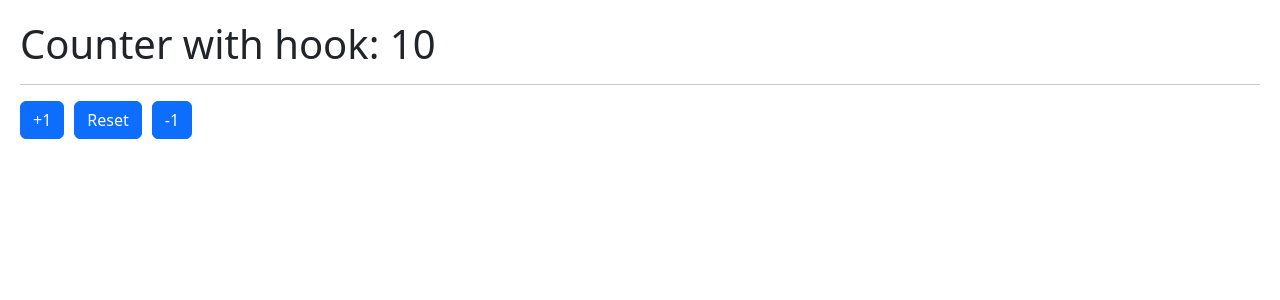
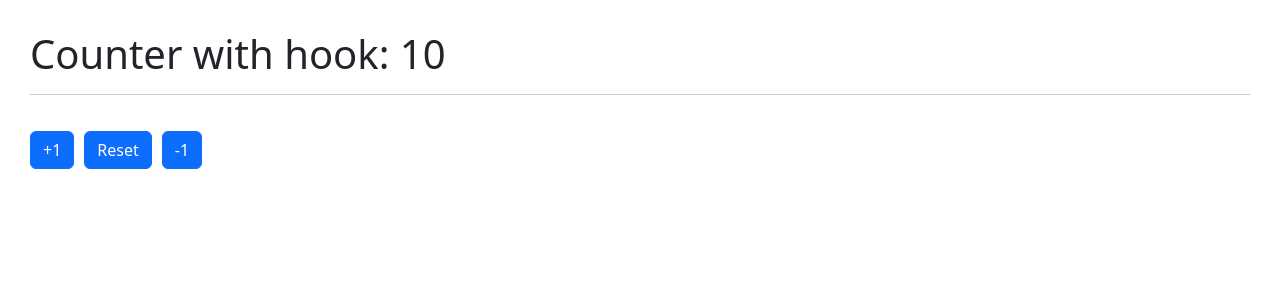
Before and after one commit to Daniels-123/CounterApp, a React (Vite) app: page / in a window 1280 px wide. Shown: the top 300 px of the page. Built offline with nearby package versions, Linux system fonts and the light colour scheme.

Commit message:
cambios de dev 2

```diff
--- a/src/01-useState/CounterApp.jsx
+++ b/src/01-useState/CounterApp.jsx
@@ -4,8 +4,8 @@ export const CounterApp = () => {
 
     const [state, setCounter] = useState({
         counter1: 10,
-        counter2: 20,
-        counter3: 30,
+        counter2: 40,
+        counter3: 1,
     })
 
     const  {counter1, counter2, counter3} = state;
--- a/src/index.css
+++ b/src/index.css
@@ -1,7 +1,9 @@
 body {
     padding: 20px;
+    margin: 10px;
 }
 
 button {
     margin-right: 10px;
+    margin-top: 20px;
 }
```
